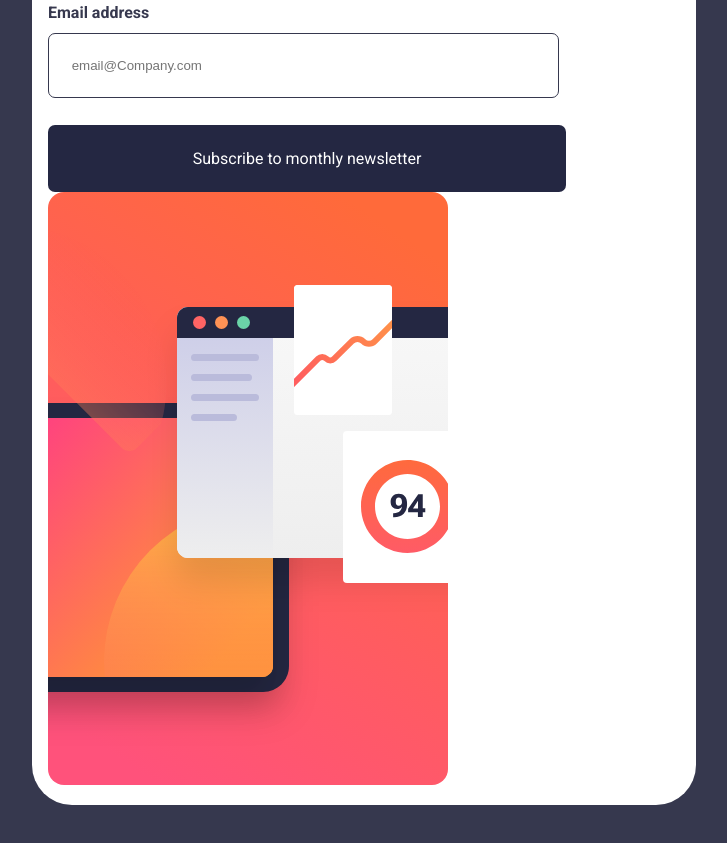
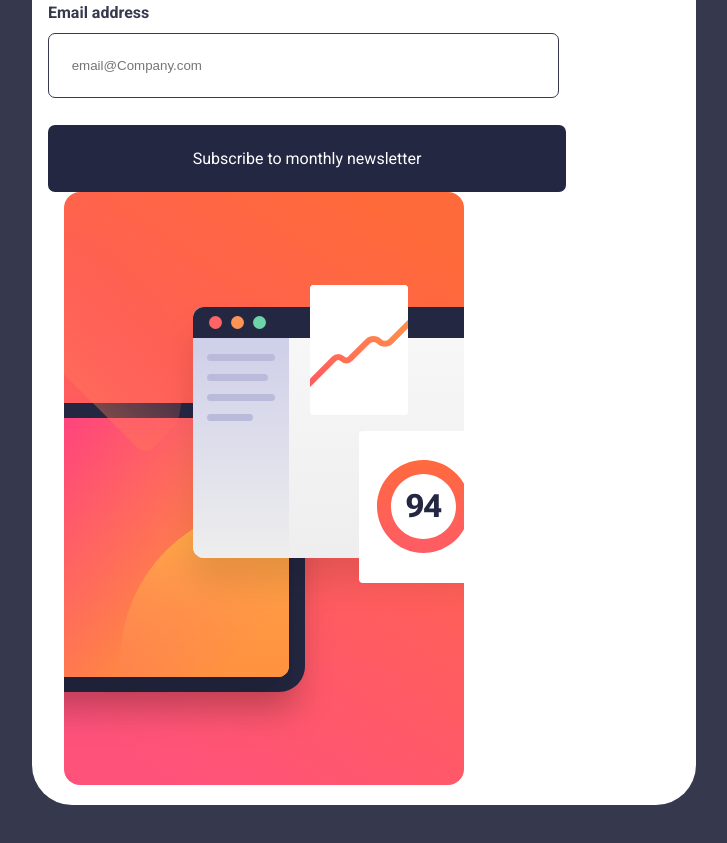
Before and after one commit to Mouhamed-Amine/Business-NewsLetter, a plain HTML site: page index.html in a window 1280 px wide. Shown: the part 613-1456 px from the top of the page, without its empty margins (276-1003 px from the left). Drawn offline with Linux system fonts and the light colour scheme.

Commit message:
Update style.css

```diff
--- a/style.css
+++ b/style.css
@@ -54,6 +54,9 @@ font-size: 3.8rem;
     -ms-border-radius: 40px;
     -o-border-radius: 40px;
 }
+ .right-content{
+margin-left:1em;
+ }
 
 .article{
     flex:1;
```
